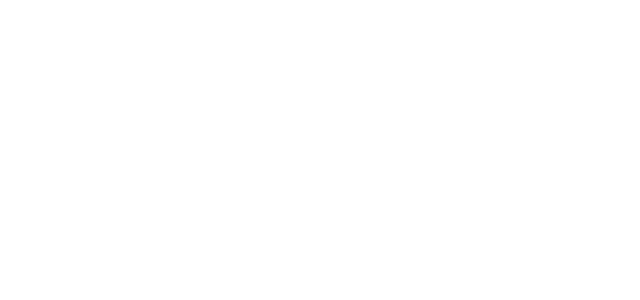
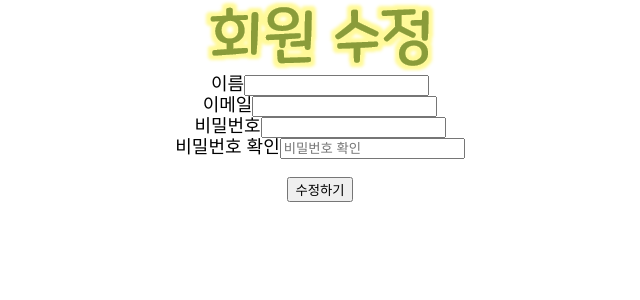
Before and after one commit to Silver-Fish/e-eum, a React (Create React App) app in the folder frontend/: page /userUpdate in a window 1280 px wide. Shown: the top 300 px of the page, without its empty margins (320-960 px from the left). Built offline with nearby package versions, Linux system fonts and the light colour scheme.

Commit message:
feat / front / 회원수정 / S04P22B104-57

```diff
--- a/frontend/src/App.js
+++ b/frontend/src/App.js
@@ -1,6 +1,6 @@
 import { Route } from 'react-router-dom';
 import {
-  Category , Login, UserRegister, MyPage, Main, Confirm
+  Category , Login, UserRegister, MyPage, Main, Confirm,UserUpdate
 } from './pages';
 
 import './App.css';
@@ -14,6 +14,7 @@
       <Route path="/userRegister" component={ UserRegister } />
       <Route path="/myPage" component={ MyPage } />
       <Route path="/confirm" component={ Confirm } />
+      <Route path="/userUpdate" component={ UserUpdate } />
     </div>
   )
 }
--- a/frontend/src/pages/Confirm/index.js
+++ b/frontend/src/pages/Confirm/index.js
@@ -14,13 +14,13 @@
     const onPressEnter = (e) =>{
         //비밀번호가 일치하다면
         if(e.key === 'Enter'){
-            history.push('./deleteUser')
+            history.push('./userDelete')
         }
     }
 
     const buttonClick = () =>{
         //비밀번호가 일치하면 회원삭제페이지 ㄱ
-        history.push('./deleteUser')
+        history.push('./userDelete')
     }
 
     return (
--- a/frontend/src/pages/MyPage/index.js
+++ b/frontend/src/pages/MyPage/index.js
@@ -14,7 +14,7 @@
             <p>이메일</p>
             <input readOnly value={email} placeholder={email}></input><br/>
             <UserButtonComp textValue = "정보 수정" handleClickPath ='./userUpdate'></UserButtonComp><br/>
-            <UserButtonComp textValue = "회원 탈퇴" handleClickPath ='./userDelete'></UserButtonComp><br/>
+            <UserButtonComp textValue = "회원 탈퇴" handleClickPath ='./confirm'></UserButtonComp><br/>
         </div>
     );
 };
--- /dev/null
+++ b/frontend/src/pages/UserUpdate/index.js
@@ -0,0 +1,61 @@
+import React, {useState} from 'react';
+import { useHistory } from "react-router-dom";
+
+const UserUpdate = () => {
+
+    const history = useHistory();
+    const [name, setName] = useState("");
+    const email = "";
+    const [password,setPassword] = useState("");
+    const [passwordcheck,setPasswordCheck] = useState("");
+    const [message , setMessage] = useState("");
+
+    const onNameHandler = (e) =>{
+        setName(e.currentTarget.value);
+    }
+
+    const onPasswordHandler = (e) => {
+        setPassword(e.currentTarget.value);
+      };
+
+    const onPasswordCheckHandler = (e) => {
+        setPasswordCheck(e.currentTarget.value);
+      };
+
+    const onMessageController = () =>{
+        if(password === "")  setMessage("");
+        else if(passwordcheck !== "" && password ==="") setMessage("비밀번호를 입력해주세요");
+        (password === passwordcheck) ? setMessage("비밀번호가 일치합니다.") : setMessage("비밀번호가 일치하지 않습니다.");
+
+      };
+
+    const onSubmitHandler = (e) => {
+        e.preventDefault();
+        if(password===passwordcheck){
+            console.log('Email', email);
+            console.log('Name' , name);
+            console.log('Password', password);
+            history.push('./myPage')
+        }
+        else{
+            console.log("가입실패2")
+        }
+
+      };
+
+    return (
+        <div>
+             <img src = "/images/updateImage.PNG"  alt = "사진입니다."/>
+             <form onSubmit={onSubmitHandler}>
+                 이름<input value = { name } type = "text" placeholder={name} onChange={onNameHandler} /> <br/>
+                 이메일<input readOnly value ={ email } type ="text"  placeholder={email} /><br/>
+                비밀번호<input value ={ password } type ="password"  placeholder={password} onChange={onPasswordHandler}/><br/>
+                비밀번호 확인<input value ={ passwordcheck } type ="password"  placeholder="비밀번호 확인" onChange={onPasswordCheckHandler} onKeyUp={onMessageController}/><br/>
+                <p style ={ {color : "red"} }>{ message }</p><br/>
+                <button type ="submit">수정하기</button>
+             </form>
+        </div>
+    );
+};
+
+export default UserUpdate;
--- a/frontend/src/pages/index.js
+++ b/frontend/src/pages/index.js
@@ -4,3 +4,4 @@
 export { default as UserRegister } from "./UserRegister"
 export { default as MyPage } from "./MyPage"
 export { default  as Confirm } from "./Confirm"
+export { default as UserUpdate } from "./UserUpdate"
```
Also changed, not shown: frontend/public/images/updateImage.PNG (added).
